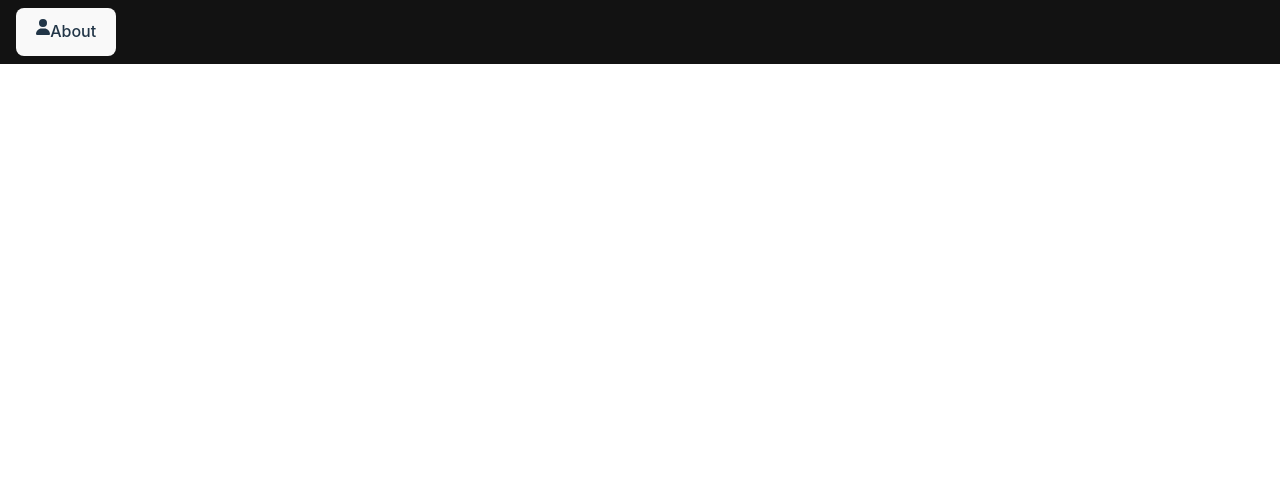
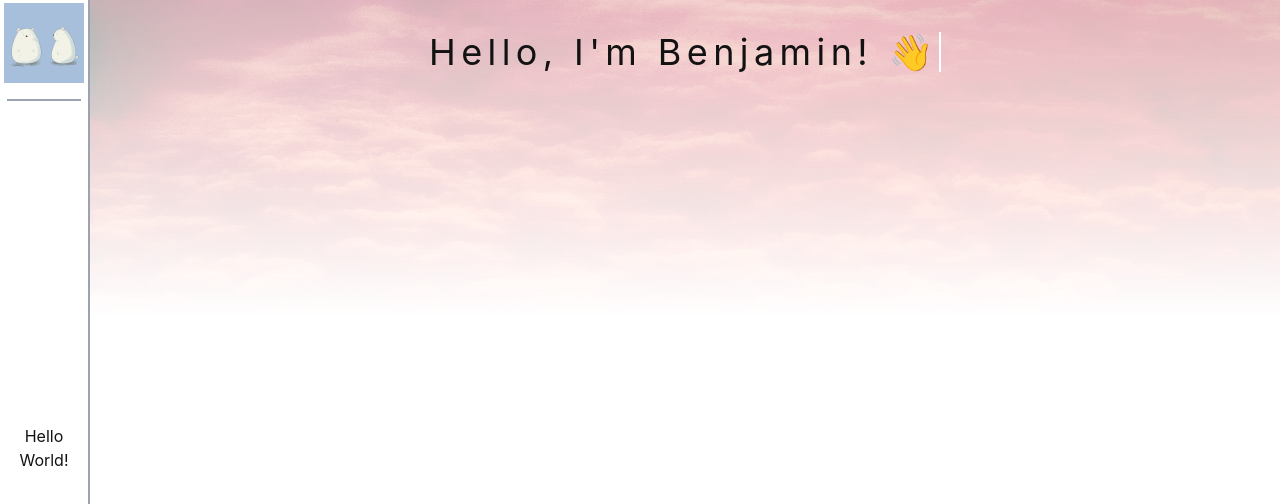
Before and after one commit to AI-nsley69/portfolio, a Vue app: page / in a window 1280 px wide. Shown: the top 504 px of the page. Built offline with nearby package versions, Linux system fonts and the light colour scheme.

Commit message:
Basic site structure

```diff
--- a/src/App.vue
+++ b/src/App.vue
@@ -1,30 +1,27 @@
 <template>
-  <header
-    class="w-full min-h-fit h-16 flex align-middle justify-start py-2 px-4"
-  >
-    <button
-      v-for="(item, index) of pages"
-      :key="index"
-      class="flex flex-row align-middle justify-center"
-    >
-      <fa-icon :icon="item.icon"></fa-icon>
-      <span class="flex-1">{{ item.title }}</span>
-    </button>
-  </header>
+  <div class="flex flex-row h-screen w-screen">
+    <Navbar />
+    <Main />
+  </div>
 </template>
 
 <script setup lang="ts">
-const pages = [
-  {
-    component: () => import("./pages/About.vue"),
-    title: "About",
-    icon: "user",
+import Navbar from "./components/NavBar.vue";
+import Main from "./components/Main.vue";
+import { defineComponent, onMounted } from "vue";
+import { toggleDarkMode } from "./utils";
+
+defineComponent({
+  components: {
+    Navbar: Navbar,
+    Main: Main,
   },
-];
+});
+
+onMounted(toggleDarkMode);
 </script>
 
 <style scoped>
-header {
-  background-color: #121212;
+#main {
 }
 </style>
--- /dev/null
+++ b/src/components/Main.vue
@@ -0,0 +1,57 @@
+<template>
+  <section id="#main" class="flex flex-col w-full h-full lg:py-4 xl:py-8">
+    <img
+      class="w-full fixed top-0 h-1/2 object-cover opacity-30"
+      id="bg-img"
+      src="/background.jpg"
+      alt="background"
+      loading="lazy"
+    />
+    <h1 class="typewriter w-fit max-w-fit lg:text-xl xl:text-4xl">
+      Hello, I'm Benjamin! 👋
+    </h1>
+  </section>
+</template>
+
+<script setup lang="ts"></script>
+
+<style scoped>
+#bg-img {
+  --mask: linear-gradient(to bottom, var(--primary) 0, rgba(0, 0, 0, 0) 80%)
+    100% 50% / 100% 100% repeat-x;
+  -webkit-mask: var(--mask);
+  mask: var(--mask);
+  z-index: -1;
+}
+
+.typewriter {
+  overflow: hidden;
+  border-right: 2px solid #fff;
+  white-space: nowrap;
+  margin: 0 auto;
+  letter-spacing: 0.15em;
+  animation:
+    typewriter 4s steps(100, end),
+    blink-caret 0.75s step-end infinite;
+}
+
+@keyframes typewriter {
+  from {
+    width: 0;
+  }
+  to {
+    width: 100%;
+    max-width: fit-content;
+  }
+}
+
+@keyframes blink-caret {
+  from,
+  to {
+    border-color: transparent;
+  }
+  50% {
+    border-color: #fff;
+  }
+}
+</style>
--- /dev/null
+++ b/src/components/NavBar.vue
@@ -0,0 +1,20 @@
+<template>
+  <div
+    class="flex flex-col items-center justify-start w-24 h-screen border-gray-400 border-r-2 border-solid p-1"
+  >
+    <div
+      id="logo"
+      class="flex flex-col items-center justify-center h-24 w-full gap-2 xl:gap-4"
+    >
+      <img src="/logo.jpg" alt="logo" class="h-full w-full" />
+      <div class="border-b-2 border-solid border-gray-400 w-11/12"></div>
+    </div>
+    <div id="content" class="flex flex-1 flex-col items-center justify-center">
+      <p>Hello World!</p>
+    </div>
+  </div>
+</template>
+
+<script setup lang="ts"></script>
+
+<style scoped></style>
--- a/src/main.ts
+++ b/src/main.ts
@@ -1,13 +1,5 @@
-import {createApp} from 'vue';
-import './style.css';
-import App from './App.vue';
-import {FontAwesomeIcon} from '@fortawesome/vue-fontawesome';
-import {library} from '@fortawesome/fontawesome-svg-core';
-import {faUser} from '@fortawesome/free-solid-svg-icons';
+import { createApp } from "vue";
+import "./style.css";
+import App from "./App.vue";
 
-library.add(faUser);
-
-
-createApp(App)
-	.component('fa-icon', FontAwesomeIcon)
-	.mount('#app');
+createApp(App).mount("#app");
--- a/src/pages/About.vue
+++ /dev/null
@@ -1,3 +0,0 @@
-<template></template>
-<script setup lang="ts"></script>
-<style scoped></style>
--- a/src/style.css
+++ b/src/style.css
@@ -8,8 +8,8 @@
   font-weight: 400;
 
   color-scheme: light dark;
-  color: rgba(255, 255, 255, 0.87);
-  background-color: #242424;
+  color: var(--text);
+  background-color: var(--primary);
 
   font-synthesis: none;
   text-rendering: optimizeLegibility;
@@ -72,7 +72,7 @@ button:focus-visible {
 
 @media (prefers-color-scheme: light) {
   :root {
-    color: #213547;
+    color: var(--primary);
     background-color: #ffffff;
   }
   a:hover {
--- /dev/null
+++ b/src/utils.ts
@@ -0,0 +1,13 @@
+const darkMode = {
+  primary: "#121212",
+  secondary: "#121212",
+  outline: "#242424",
+  accent: "#121212",
+  text: "#ffffff",
+};
+
+export function toggleDarkMode() {
+  for (const [key, value] of Object.entries(darkMode)) {
+    document.documentElement.style.setProperty(`--${key}`, value);
+  }
+}
```
Also changed, not shown: public/background.jpg (added), public/logo.jpg (added).
